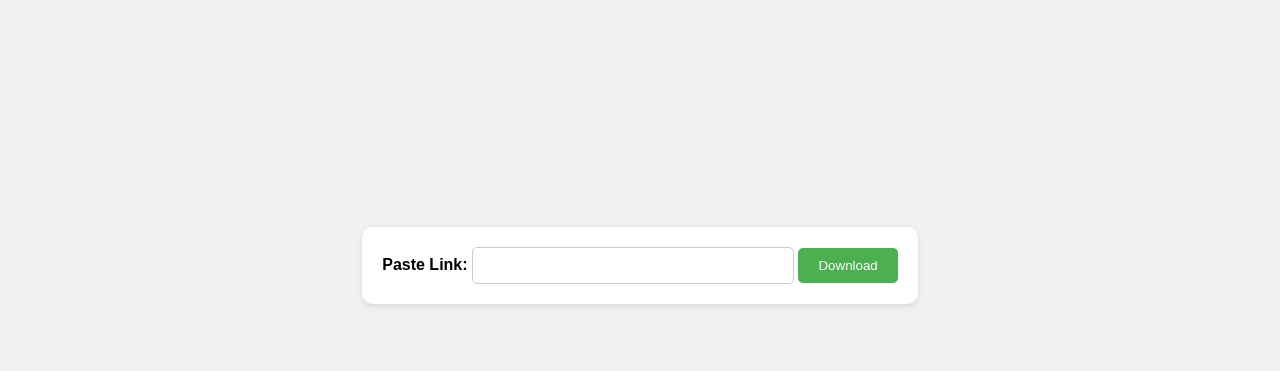
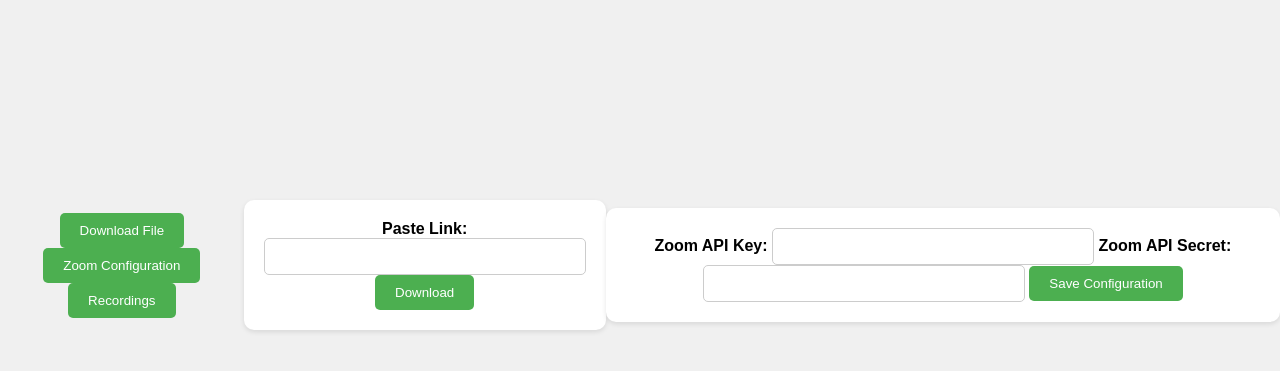
Before and after one commit to AI-Intern-3/fastapi-file_downloader, a FastAPI app: page / in a window 1280 px wide. Shown: the part 135-506 px from the top of the page. Run offline with FastAPI, Linux system fonts and the light colour scheme.

Commit message:
Update index.html

```diff
--- a/app/templates/index.html
+++ b/app/templates/index.html
@@ -1,14 +1,37 @@
 <!DOCTYPE html>
 <html>
 <head>
-  <title>Stylish File Downloader</title>
+  <title>Zoom File Downloader</title>
   <link rel="stylesheet" href="style.css">
 </head>
 <body>
-  <form action="/download" method="post">
-    <label for="link">Paste Link:</label>
-    <input type="text" id="link" name="link" required>
-    <button type="submit">Download</button>
-  </form>
+  <div class="tab">
+    <button class="tablinks" onclick="openTab(event, 'downloadFile')">Download File</button>
+    <button class="tablinks" onclick="openTab(event, 'zoomConfig')">Zoom Configuration</button>
+    <button class="tablinks" onclick="openTab(event, 'recordings')">Recordings</button>
+  </div>
+
+  <div id="downloadFile" class="tabcontent">
+    <form action="/download" method="post">
+      <label for="link">Paste Link:</label>
+      <input type="text" id="link" name="link" required>
+      <button type="submit">Download</button>
+    </form>
+  </div>
+
+  <div id="zoomConfig" class="tabcontent">
+    <form>
+      <label for="apiKey">Zoom API Key:</label>
+      <input type="text" id="apiKey" name="apiKey">
+      <label for="apiSecret">Zoom API Secret:</label>
+      <input type="text" id="apiSecret" name="apiSecret">
+      <button type="submit">Save Configuration</button>
+    </form>
+  </div>
+
+  <div id="recordings" class="tabcontent">
+    </div>
+
+  <script src="script.js"></script>
 </body>
 </html>
```
